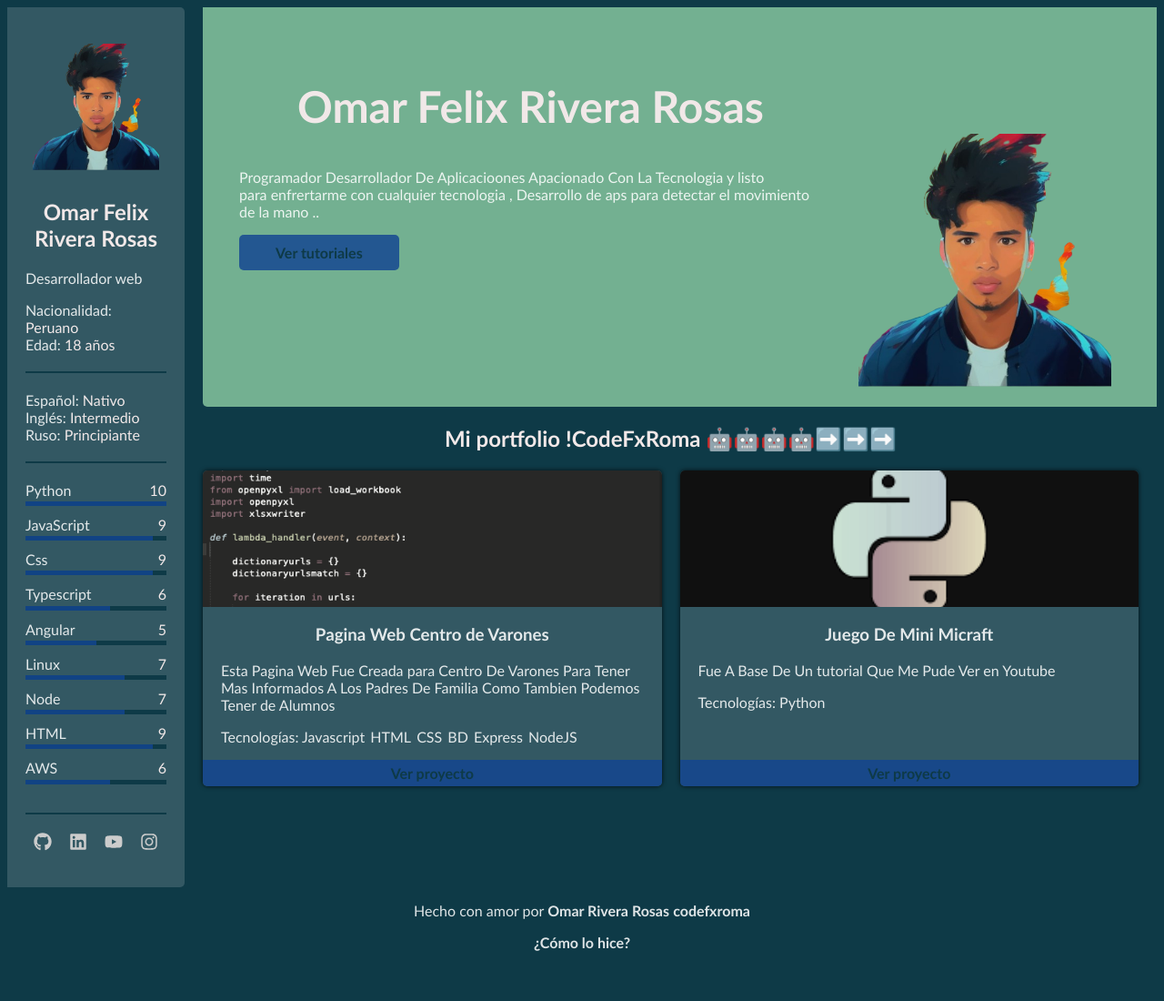
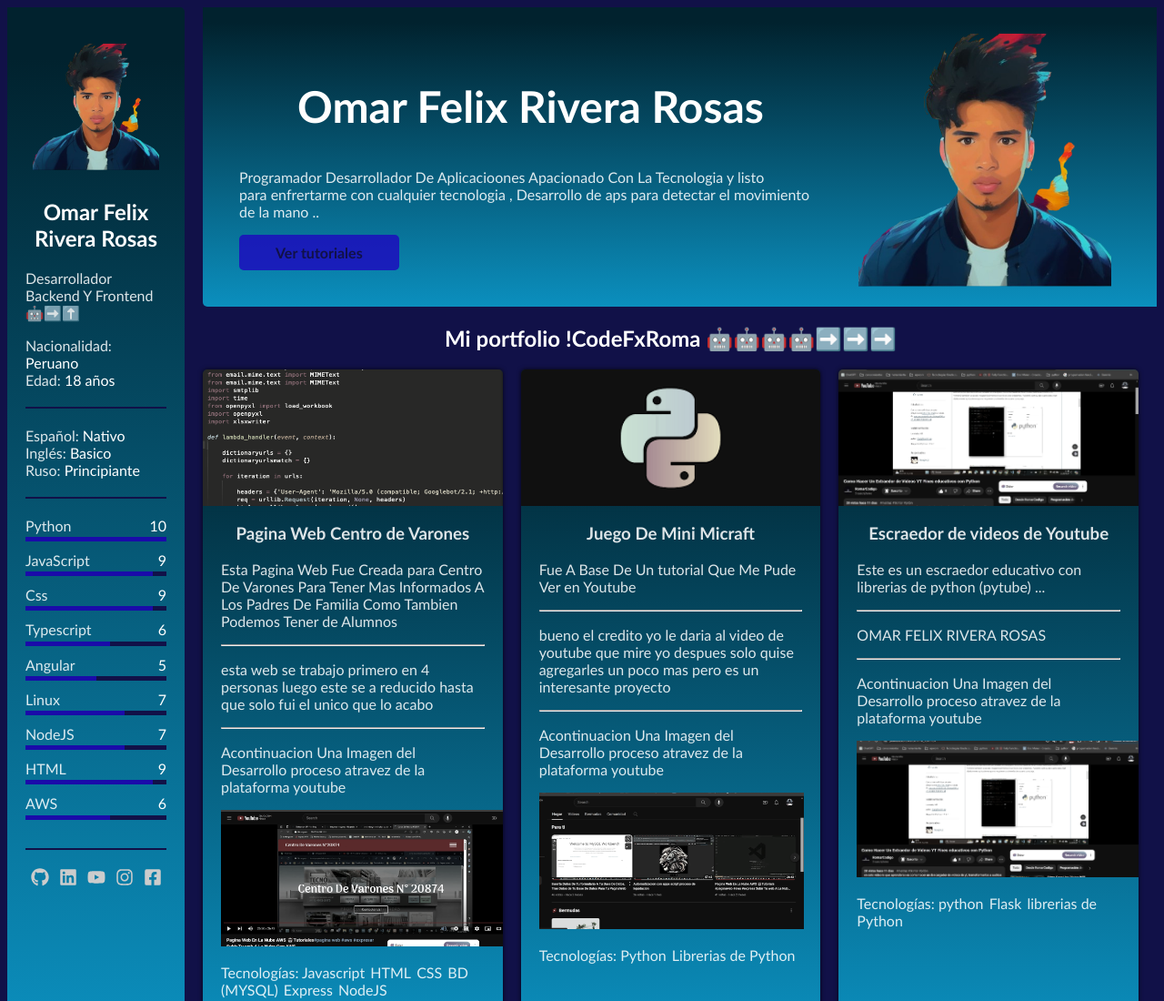
Before and after one commit to Omarrivv/Portafolio-CodeFxRoma, a website: page index.html in a window 1280 px wide. Shown: the top 1100 px of the page at 91% size. Before the commit the page ends 1069 px from the top, so only its background shows below. Drawn offline with Linux system fonts and the light colour scheme.

Commit message:
Estilos ymas tecnologias agregadas

```diff
--- a/data.js
+++ b/data.js
@@ -2,24 +2,38 @@ const proyectos = [
   {
     titulo: "Pagina Web Centro de Varones",
     descripcion:"Esta Pagina Web Fue Creada para Centro De Varones Para Tener Mas Informados A Los Padres De Familia Como Tambien Podemos Tener de Alumnos",
+    creadores : "esta web se trabajo primero en 4 personas luego este se a reducido hasta que solo fui el unico que lo acabo",
     link: "https://www.youtube.com/watch?v=-IK4olKRqZY&t=18s",
+    proceso_automatizacion : "web_youtube_pagina.png",
     fecha: "01/12/2023",
     imagen: "python.png",
-    tecnologias: ["Javascript","HTML", "CSS", "BD", "Express", "NodeJS"],
+    tecnologias: ["Javascript","HTML", "CSS", "BD (MYSQL)", "Express", "NodeJS"],
   },
   {
     titulo: "Juego De Mini Micraft",
     descripcion:"Fue A Base De Un tutorial Que Me Pude Ver en Youtube",
+    creadores : "bueno el credito yo le daria al video de youtube que mire yo despues solo quise agregarles un poco mas pero es un interesante proyecto",
     link: "https://github.com/Omarrivv/juegoMiniMicraft.git",
+    proceso_automatizacion : "pythonminicraft.png",
     fecha: "01/06/2023",
     imagen: "fondo-python.png",
-    tecnologias: ["Python"],
+    tecnologias: ["Python", "Librerias de Python"],
   },
+  {
+    titulo : "Escraedor de videos de Youtube",
+    descripcion : "Este es un escraedor educativo con librerias de python (pytube) ...",
+    creadores : "OMAR FELIX RIVERA ROSAS",
+    link: "https://youtu.be/-b_KbTlfR8k?si=n23Jhv9C-gXPn2GH",
+    proceso_automatizacion : "you-extraedorvideos.png",
+    fecha: "02/02/2024",
+    imagen: "you-extraedorvideos.png",
+    tecnologias: ["python", "Flask", "librerias de Python"]
+  }
 ];
 const informacionPersonal = {
   nombre: "Omar Felix Rivera Rosas",
-  subtitulo: "Desarrollador web",
-  imagen: "/img/imagen2-portafolio-removebg-preview.png",
+  subtitulo: "Desarrollador Backend Y Frontend 🤖➡️⬆️",
+  imagen: "/img/portadopor.png",
   otros: [
     ["Nacionalidad", "Peruano"],
     [
@@ -28,16 +42,17 @@ const informacionPersonal = {
     ],
   ],
   idiomas: [
-    ["Español", "Nativo"],["Inglés", "Intermedio"],["Ruso", "Principiante"],
+    ["Español", "Nativo"],["Inglés", "Basico"],["Ruso", "Principiante"],
   ],
   tecnologias: [
     ["Python", 10],["JavaScript", 9],["Css", 9],["Typescript", 6],["Angular", 5
-    ],["Linux",7],["Node",7],["HTML",9],["AWS",6]
+    ],["Linux",7],["NodeJS",7],["HTML",9],["AWS",6]
   ],
   redes: [
     ["github", "https://github.com/Omarrivv"],
     ["linkedin", "https://www.linkedin.com/in/omar-felix-rivera-rosas-149619274/"],
     ["youtube", "https://www.youtube.com/@codefxomarroma"],
     ["instagram", "https://www.youtube.com/@codefxomarroma"],
+    ["facebook", "https://www.facebook.com/omarfelix.riverarosas/"],
   ]
 };
--- a/index.html
+++ b/index.html
@@ -19,7 +19,7 @@
 			<a href="https://www.youtube.com/@codefxomarroma" target="_blank">Ver tutoriales</a>
 			<!-- target="_blank" es para que nos abra en otra parte de la pantalla -->
 		</div>
-		<img src="./img/imagen2-portafolio-removebg-preview.png">
+		<img src="./img/portadopor.png">
 	</header>
 	<main>
 		<section>
--- a/index.js
+++ b/index.js
@@ -5,21 +5,27 @@ const getTecnologias = (tecnologias) => {
   let res = "";
   tecnologias.forEach((tecnologia) => {
     res += `<span class='tecnologia'>${tecnologia}</span> `;
+    console.log(res)
   });
   return res;
 };
-
 const getProyecto = (proyecto) => `
   <img src='img/proyectos/${proyecto.imagen}' alt='${proyecto.titulo} loading="lazy"'>
   <div>
     <h3>${proyecto.titulo}</h3>
     <p>${proyecto.descripcion}</p>
+    <hr>
+    <p>${proyecto.creadores}<p/>
+    <hr>
+    <p>Acontinuacion Una Imagen del Desarrollo proceso atravez de la plataforma youtube</p>
+    <img src='img/proyectos/${proyecto.proceso_automatizacion}'>
     <p>Tecnologías: ${getTecnologias(proyecto.tecnologias)}</p>
   </div>
-
+  <!-- hipervínculo -->
   <a ${proyecto.link ? 'href='+proyecto.link : "class=disabled"} target="_blank">Ver proyecto</a>
 `;
-
+// proyecto.link ? 'href='+proyecto.link : "class=disabled": Esta es una expresión ternaria que verifica si proyecto.link es verdadero o falso. Si proyecto.link es verdadero, entonces se devuelve la cadena 'href='+proyecto.link, que establece el atributo href del enlace como el valor del enlace del proyecto. Si proyecto.link es falso (por ejemplo, si proyecto.link es null o undefined), entonces se devuelve la cadena "class=disabled", que establece la clase del enlace como disabled.
+// target="_blank": Este atributo indica al navegador que abra el enlace en una nueva pestaña o ventana.
 const makePresentacion = () => {
   const nuevaPresentación = document.createElement("div");
   nuevaPresentación.classList = "presentacion";
@@ -43,7 +49,6 @@ const makePresentacion = () => {
   })
   aside.appendChild(nuevaPresentación);
 }
-
 const makeIdiomas = () => {
   const nuevoIdiomas = document.createElement("div");
   nuevoIdiomas.classList = "idiomas";
@@ -57,7 +62,6 @@ const makeIdiomas = () => {
   })
   aside.appendChild(nuevoIdiomas);
 }
-
 const makeTecnologias = () => {
   const nuevoTecnologias = document.createElement("div");
   nuevoTecnologias.id = "tecnologias";
--- a/server.js
+++ b/server.js
@@ -21,7 +21,7 @@ conexion.connect(function (err) {
 });
 app.use(express.json()); // analiza el cuerpo de las solicitudes HTTP q contirnr datos de formato JSON en una solicitud POST : analiza los dattosq y lo convierten en objeto
 app.use(cors());
-app.use(express.urlencoded({ extended: false })); // Este middleware se utiliza para analizar el cuerpo de las solicitudes HTTP que contienen datos codificados en formato x-www-form-urlencoded. Esto es utilizado cuando los datos se envían desde formularios HTML. Similar al middleware express.json(), este middleware analiza los datos y los convierte en un objeto JavaScript accesible a través de req.body. La opción `{ extendida
+app.use(express.urlencoded({ extended: false })); // Este middleware se utiliza para analizar el cuerpo de las solicitudes HTTP que contienen datos codificados en formato x-www-form-urlencoded. Esto es utilizado cuando los datos se envían desde formularios HTML. Similar al middleware express.json(), este middleware analiza los datos y los convierte en un objeto JavaScript accesible a través de req.body. La opción `
 
 app.get("/", function (req, res) {
     var filePath = path.join(__dirname, "./index.html");
@@ -43,9 +43,6 @@ app.get("/style.css", function (req, res) {
     var filePath = path.join(__dirname, "./style.css");
     res.sendFile(filePath);  // dirname == representa el directorio actual del archivo
 });
-
-
-
 app.listen(port, function () {
     console.log(`El servidor está funcionando en http://localhost:${port}`);
 });
--- a/style.css
+++ b/style.css
@@ -1,12 +1,14 @@
 :root{
-  --color-text-titulos: #f1e8e8;
+  --color-text-titulos: #ffffff;
   --color-texto: rgba(255, 255, 255, 0.867);
-  --color-acento: #134692d3;
-  --color-fondo: #0E3A47;
+  --color-acento: #1c0abed3;
+  --color-fondo: #111148;
   --color-fondo-tarjeta: #ffffff27;
 }
 body{
   background-color: var(--color-fondo);
+  /* background-color: linear-gradient(); */
+  /* background: linear-gradient(to bottom, #01222e 5%, #0b8fbe 100%); */
   margin: 40;
   font-family: 'Trebuchet MS', 'Lucida Sans Unicode', 'Lucida Grande', 'Lucida Sans', Arial, sans-serif;
   display: grid;
@@ -35,7 +37,8 @@ header{
   margin-left: 20px;
   grid-area: header;
   /* background-image: url("./img/fondo.jpeg"); */
-  background-color: #73b091;
+  /* background-color: #6fb2e8;*/
+  background: linear-gradient(to bottom, #01222e 5%, #0b8fbe 100%);
   display: flex;
   justify-content: space-between;
   border-bottom-left-radius: 5px;
@@ -117,7 +120,8 @@ a.disabled{
 }
 
 .tarjeta{
-  background-color: var(--color-fondo-tarjeta) ;
+  /* background-color: var(--color-fondo-tarjeta) ; */
+  background: linear-gradient(to bottom, #01222e 5%, #0b8fbe 100%);
   border-radius: 5px;
 }
 
```
Also changed, not shown: img/foto-contacto.png (deleted), img/portadopor.png (renamed from img/imagen2-portafolio-removebg-preview.png), img/proyectos/pythonminicraft.png (added), img/proyectos/web_youtube_pagina.png (added), img/proyectos/you-extraedorvideos.png (added).
